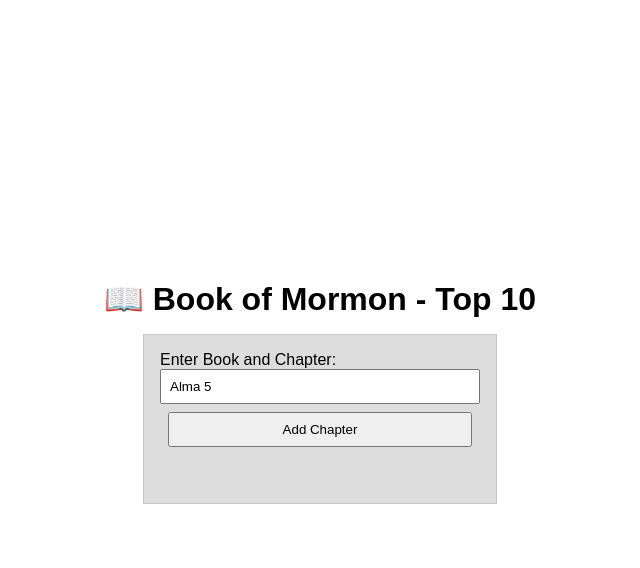
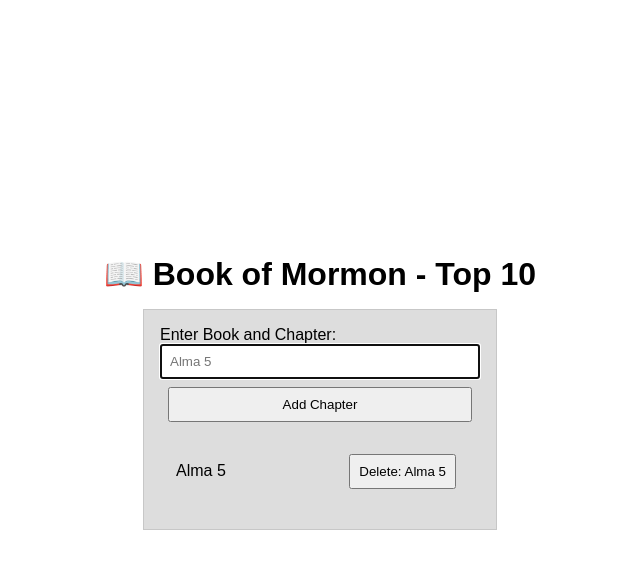
Before and after one commit to richmondae/wdd131, a plain HTML site: page week02/bom.html in a window 1280 px wide. Both pictures are taken after a click on the button "Add Chapter". Shown: the whole page, without its empty margins (320-960 px from the left). Drawn offline with Linux system fonts and the light colour scheme.

Commit message:
Correction

```diff
--- /dev/null
+++ b/scripts/bom.js
@@ -0,0 +1,26 @@
+const input = document.querySelector('#favchap');
+const button = document.querySelector('button');
+const list = document.querySelector('#list');
+
+button.addEventListener('click', function () {
+    // const inputValue = input.value.trim();
+
+    if (input.value !== '') {
+        const li = document.createElement('li');
+        const deleteButton = document.createElement('button');
+        li.textContent = input.value;
+
+        deleteButton.textContent = `Delete: ${input.value}`;
+
+        li.append(deleteButton);
+        list.append(li);
+
+        deleteButton.addEventListener('click', function () {
+            list.removeChild(li);
+            input.focus();
+        });
+
+        input.value = '';
+        input.focus();
+    }
+});
--- a/week02/bom.html
+++ b/week02/bom.html
@@ -22,7 +22,7 @@
         <ul id="list"></ul>
     </main>
 
-    <script src="scripts/bom.js"></script>
+    <script src="/scripts/bom.js"></script>
 
 </body>
 
```
